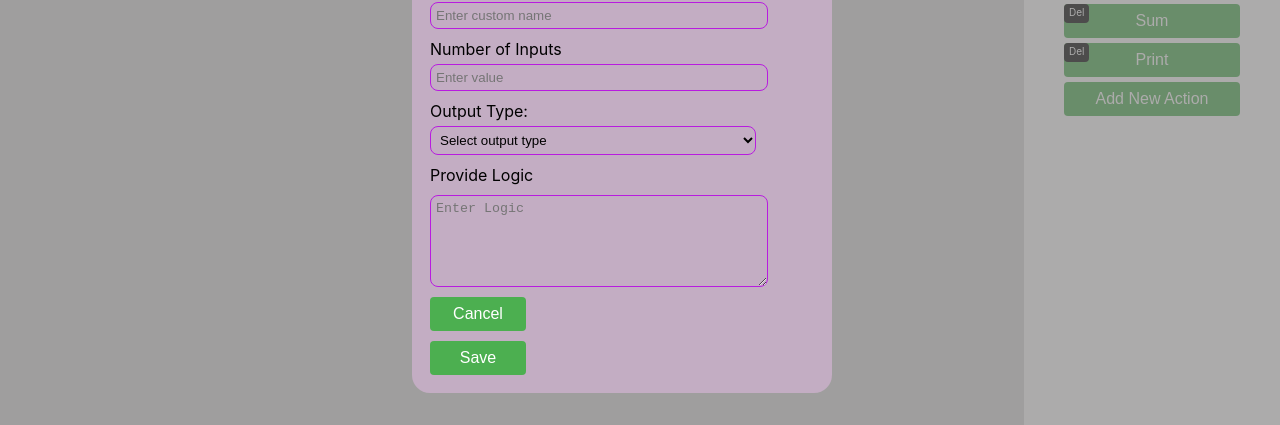
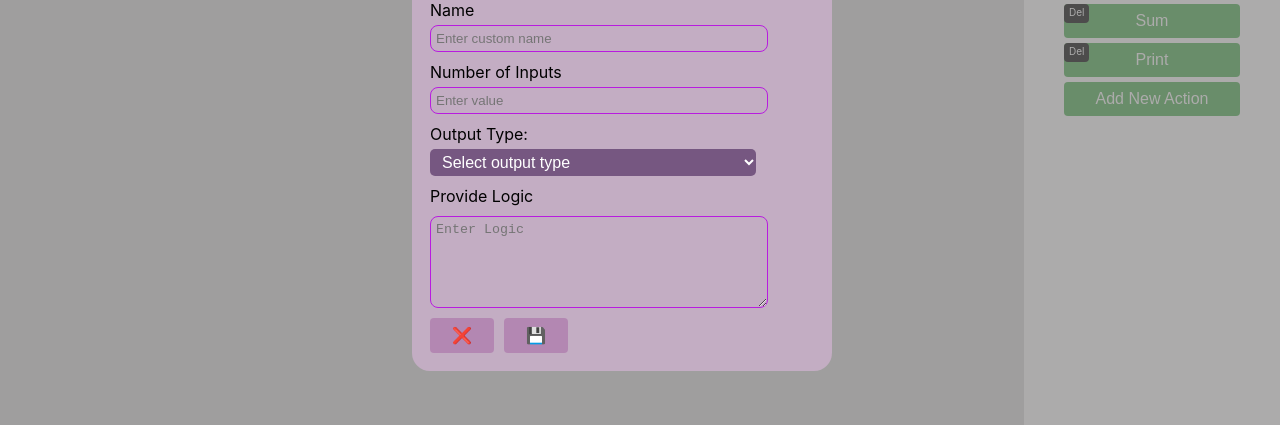
Before and after one commit to Mdfaique/bazc.io, a React (Create React App) app: page / in a window 1280 px wide. Both pictures are taken after a click on the button "Add New Action". Shown: the part 273-698 px from the top of the page. Built offline with nearby package versions, Linux system fonts and the light colour scheme.

Commit message:
css changes

```diff
--- a/src/component/Custom-Node/index.js
+++ b/src/component/Custom-Node/index.js
@@ -154,14 +154,16 @@ const CustomNode = (props) => {
             value={logicInput}
             onChange={handleLogicInput}
           />
+          <div className="btn-group">
           <Button
-            name="Cancel"
+            name="❌"
             onClick={handleCancel}
           />
           <Button
-            name="Save"
+            name="💾"
             onClick={handleSave}
           />
+          </div>
         </div>
       </div>
     </>
--- a/src/component/Custom-Node/style.css
+++ b/src/component/Custom-Node/style.css
@@ -34,3 +34,37 @@
 .custom-component textarea {
     min-height: 5rem;
 }
+
+.custom-node-wrapper .btn-group {
+    display: flex;
+    gap: 10px;
+}
+.btn-group button {
+    width: 4rem;
+    background-color: #a768a58a;
+}
+
+.btn-group button:hover {
+    background-color: #8d488b8a;
+  }
+
+  .nodrag::-webkit-inner-spin-button,
+  .nodrag::-webkit-outer-spin-button {
+    -webkit-appearance: none;
+    margin: 0;
+  }
+
+  .custom-component select {
+    font-size: 16px;
+    padding: 4px 8px;
+    border: none;
+    border-radius: 5px;
+    width: 85%;
+    cursor: pointer;
+    color: white;
+    background-color: rgb(118 87 129);
+  }
+
+  .custom-component select:hover {
+    background-color: rgb(103 76 113);
+  }
--- a/src/component/Node/style.css
+++ b/src/component/Node/style.css
@@ -12,7 +12,7 @@
 
   .node-wrapper .node-subtype {
     position: relative;
-    font-size: 12px;
+    font-size: 14px;
     top: -15px;
     left: 8px;
   }
```
